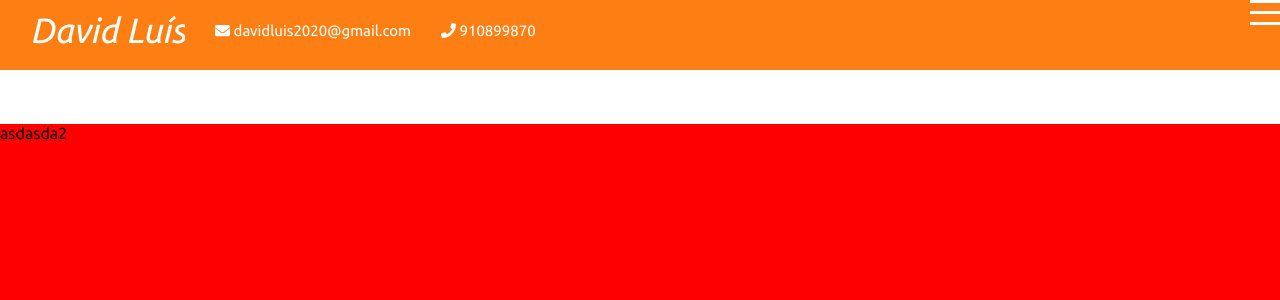
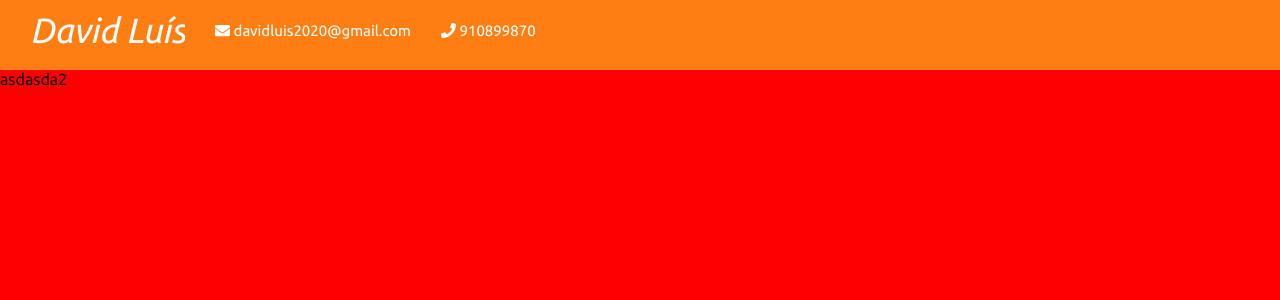
Before and after one commit to David2Luis/portefolio, a React (Create React App) app: page / in a window 1280 px wide. Shown: the top 300 px of the page. Built offline with nearby package versions, Linux system fonts and the light colour scheme.

Commit message:
creating menupart2

```diff
--- a/src/App.js
+++ b/src/App.js
@@ -11,7 +11,7 @@
   return (
     <div className="app">
       <Topbar menuOpen={menuOpen} setMenuOpen={setMenuOpen}/>
-      <Menu/>
+      <Menu menuOpen={menuOpen} setMenuOpen={setMenuOpen}/>
       <div className="sections">
         <Intro/>
         <Project/>
--- a/src/components/menu/Menu.jsx
+++ b/src/components/menu/Menu.jsx
@@ -1,8 +1,8 @@
 import "./menu.scss";
 
-export default function Menu() {
+export default function Menu({menuOpen, setMenuOpen}) {
   return (
-    <div>
+    <div className={"menu " + (menuOpen && "active")} >
       <ul>
         <li>
           <a href="#intro">Intro</a>
--- a/src/components/menu/menu.scss
+++ b/src/components/menu/menu.scss
@@ -3,11 +3,17 @@
 .menu {
   width: 300px;
   height: 100vh;
-  border-color: $mainColor;
+  background-color: $mainColor;
   position: fixed;
   top:0;
-  right: 0;
+  right: -300px;
   z-index: 2;
   display: flex;
   flex-direction: column;
+  align-items:center;
+  justify-content: center;
+
+  &.active{
+    right: 0;
+  }
 }
--- a/src/components/topbar/topbar.scss
+++ b/src/components/topbar/topbar.scss
@@ -6,7 +6,7 @@
   position: fixed;
   background-color: $mainColor;
   top: 0;
-  z-index: 2;
+  z-index: 3;
   transition: all 1s ease;
 
   .wrapper{
```
